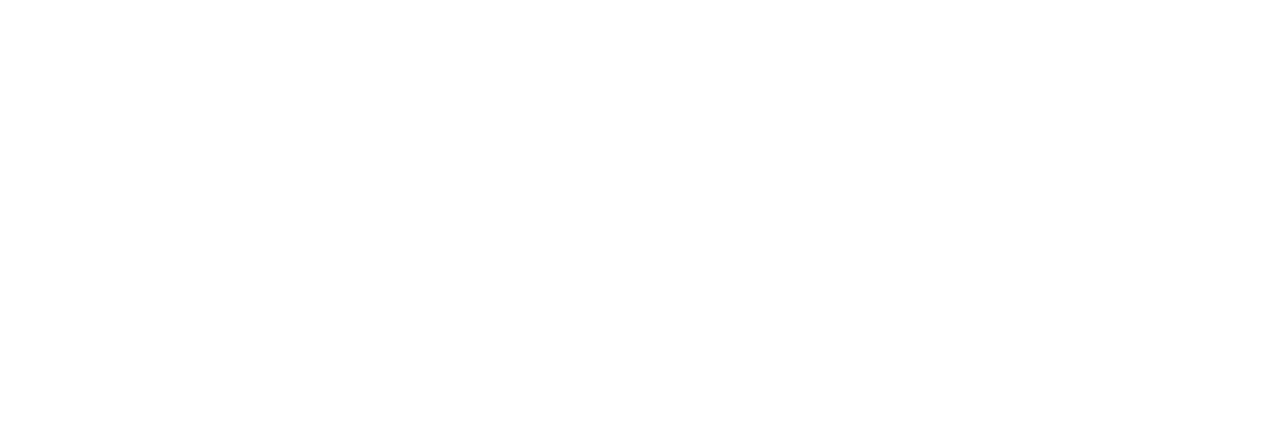
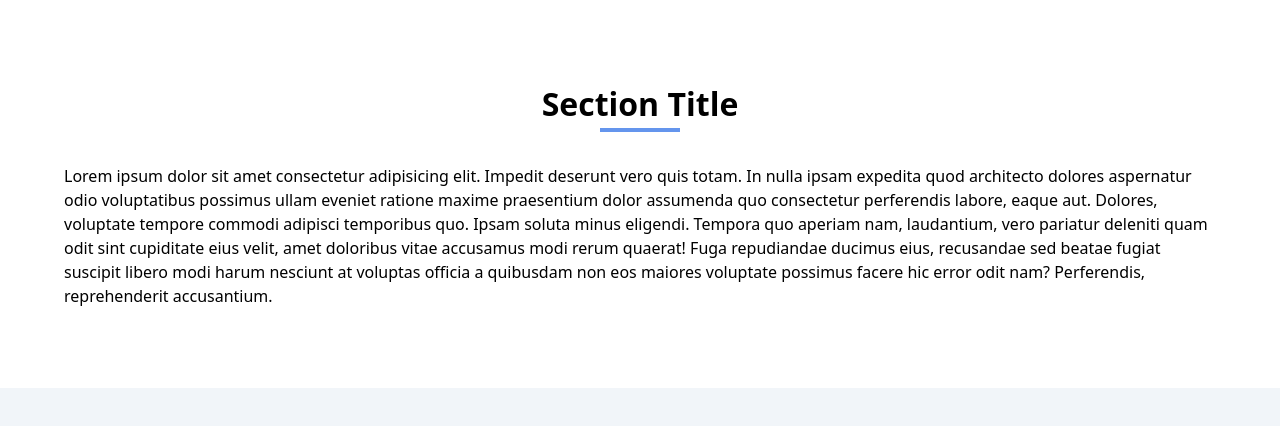
Before and after one commit to gbh10c/htmlCssTutorialProjects, a plain HTML site: page projects/08-display-property-project/index.html in a window 1280 px wide. Drawn offline with Linux system fonts and the light colour scheme.

Commit message:
Completed display property project

```diff
--- a/projects/08-display-property-project/index.html
+++ b/projects/08-display-property-project/index.html
@@ -6,5 +6,27 @@
     <title>Display Property Project</title>
     <link rel="stylesheet" href="styles.css" />
   </head>
-  <body></body>
+  <body>
+    <div class="section">
+      <div class="section-title">
+        <h1>section title</h1>
+        <div class="title-underline"></div>
+      </div>
+      <div class="section-center">
+        <p>
+          Lorem ipsum dolor sit amet consectetur adipisicing elit. Impedit
+          deserunt vero quis totam. In nulla ipsam expedita quod architecto
+          dolores aspernatur odio voluptatibus possimus ullam eveniet ratione
+          maxime praesentium dolor assumenda quo consectetur perferendis labore,
+          eaque aut. Dolores, voluptate tempore commodi adipisci temporibus quo.
+          Ipsam soluta minus eligendi. Tempora quo aperiam nam, laudantium, vero
+          pariatur deleniti quam odit sint cupiditate eius velit, amet doloribus
+          vitae accusamus modi rerum quaerat! Fuga repudiandae ducimus eius,
+          recusandae sed beatae fugiat suscipit libero modi harum nesciunt at
+          voluptas officia a quibusdam non eos maiores voluptate possimus facere
+          hic error odit nam? Perferendis, reprehenderit accusantium.
+        </p>
+      </div>
+    </div>
+  </body>
 </html>
--- a/projects/08-display-property-project/styles.css
+++ b/projects/08-display-property-project/styles.css
@@ -0,0 +1,34 @@
+* {
+  margin: 0;
+}
+
+body {
+  font-family: system-ui, -apple-system, BlinkMacSystemFont, 'Segoe UI', Roboto,
+    Oxygen, Ubuntu, Cantarell, 'Open Sans', 'Helvetica Neue', sans-serif;
+  background: #f1f5f9;
+  line-height: 1.5;
+}
+
+.section {
+  padding: 5rem 0;
+  background: #fff;
+}
+
+.section-title {
+  text-align: center;
+  text-transform: capitalize;
+}
+
+.title-underline {
+  height: 0.25rem;
+  width: 5rem;
+  background: cornflowerblue;
+  margin: 0 auto;
+  margin-bottom: 2rem;
+}
+
+.section-center {
+  margin: 0 auto;
+  width: 90vw;
+  max-width: 1170px;
+}
```
